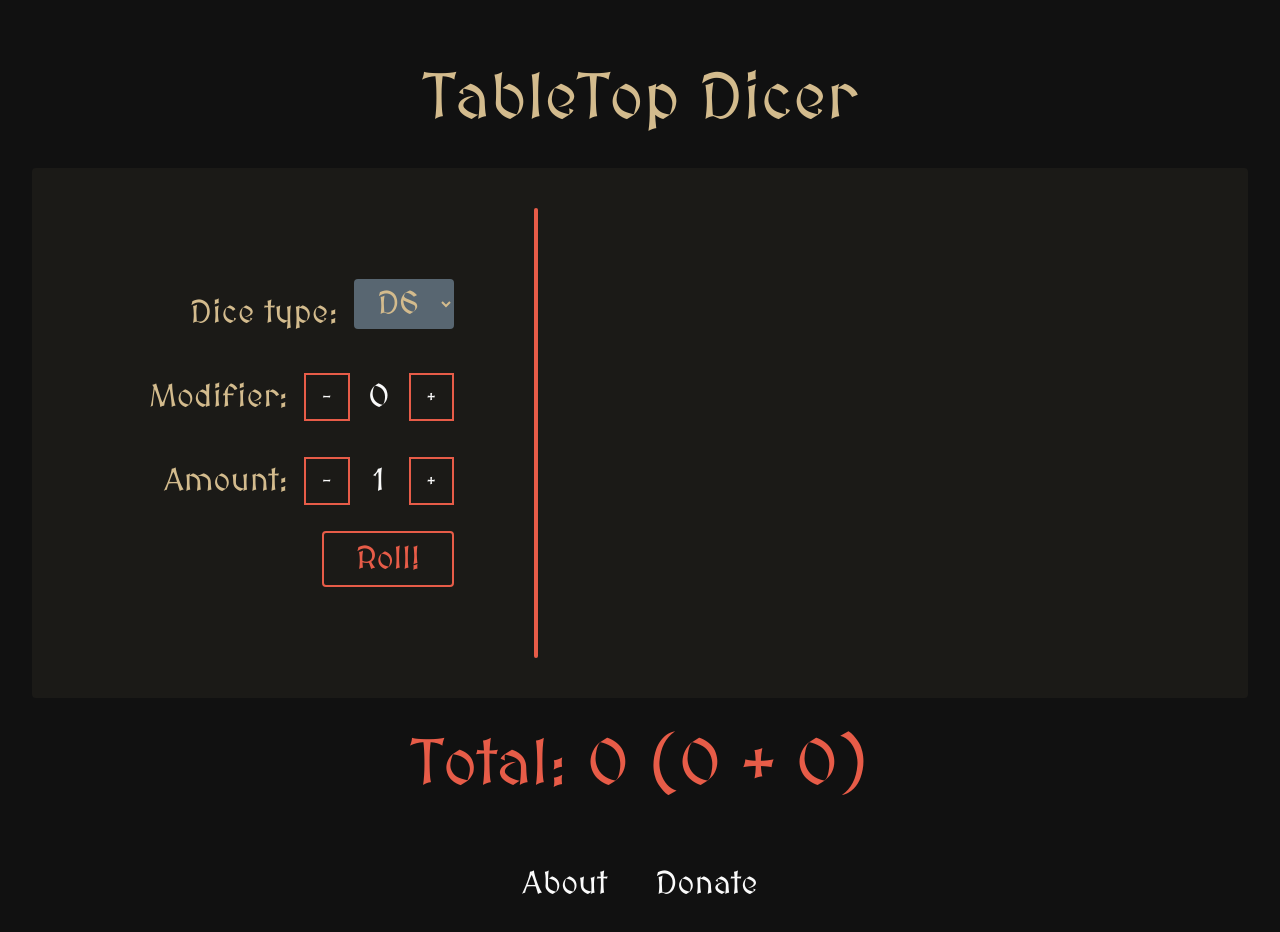
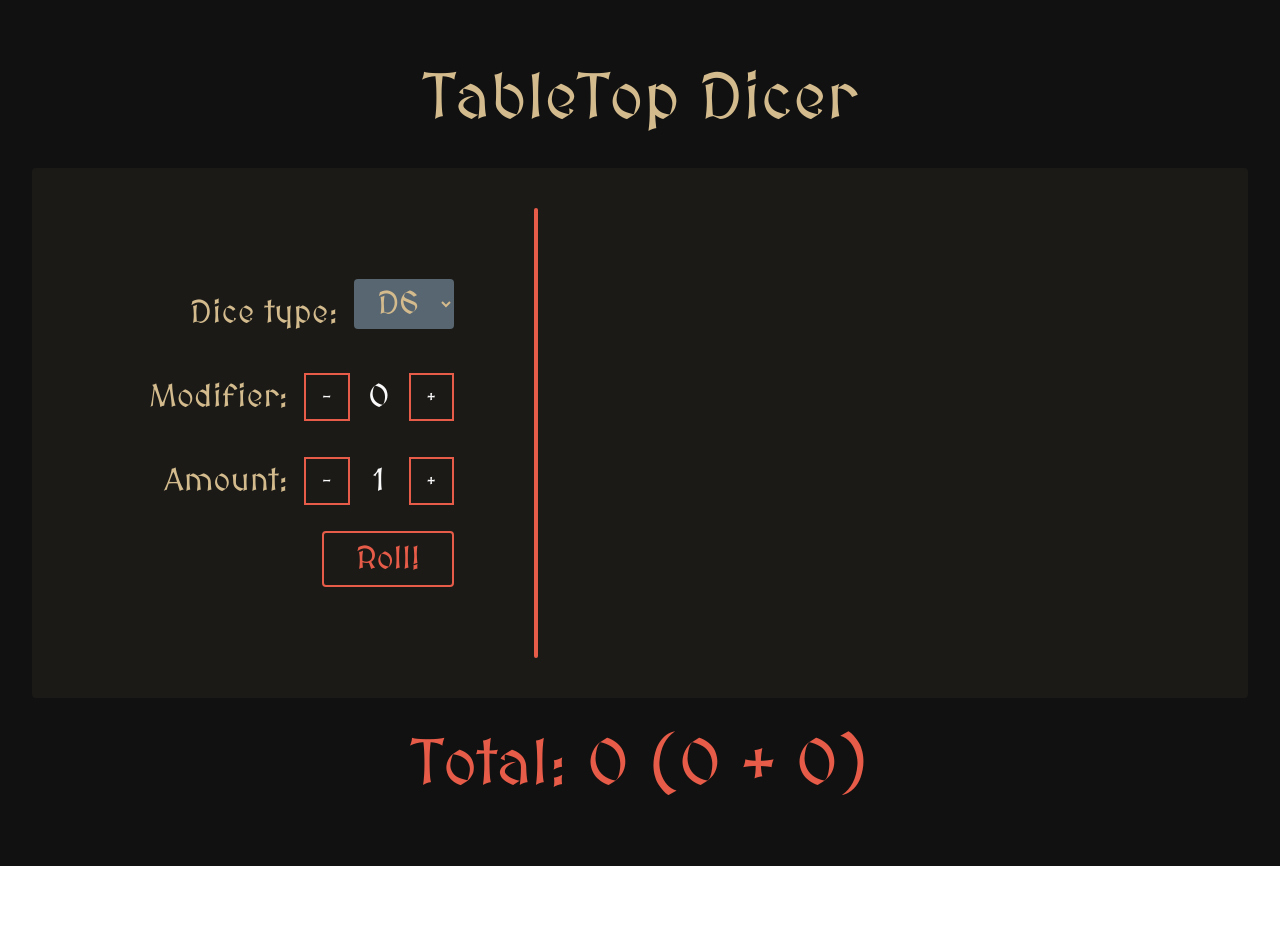
Before and after one commit to Flyingfool95/TableTopDicer, a React (Vite) app: page / in a window 1280 px wide. After the commit the page ends 866 px from the top, so only its background shows below. Built offline with nearby package versions, Linux system fonts and the light colour scheme.

Commit message:
removed links

```diff
--- a/src/pages/Home/Home.jsx
+++ b/src/pages/Home/Home.jsx
@@ -1,5 +1,4 @@
 import React from "react";
-import { Link } from "react-router-dom";
 import DiceRoller from "../../components/dice_roller/DiceRoller";
 import "./Home.scss";
 
@@ -9,11 +8,6 @@ export default function Home() {
       <h1 className="home__title">TableTop Dicer</h1>
 
       <DiceRoller />
-
-      <div className="home__links">
-        <Link to="/about">About</Link>
-        <Link to="/donate">Donate</Link>
-      </div>
     </div>
   );
 }
```
